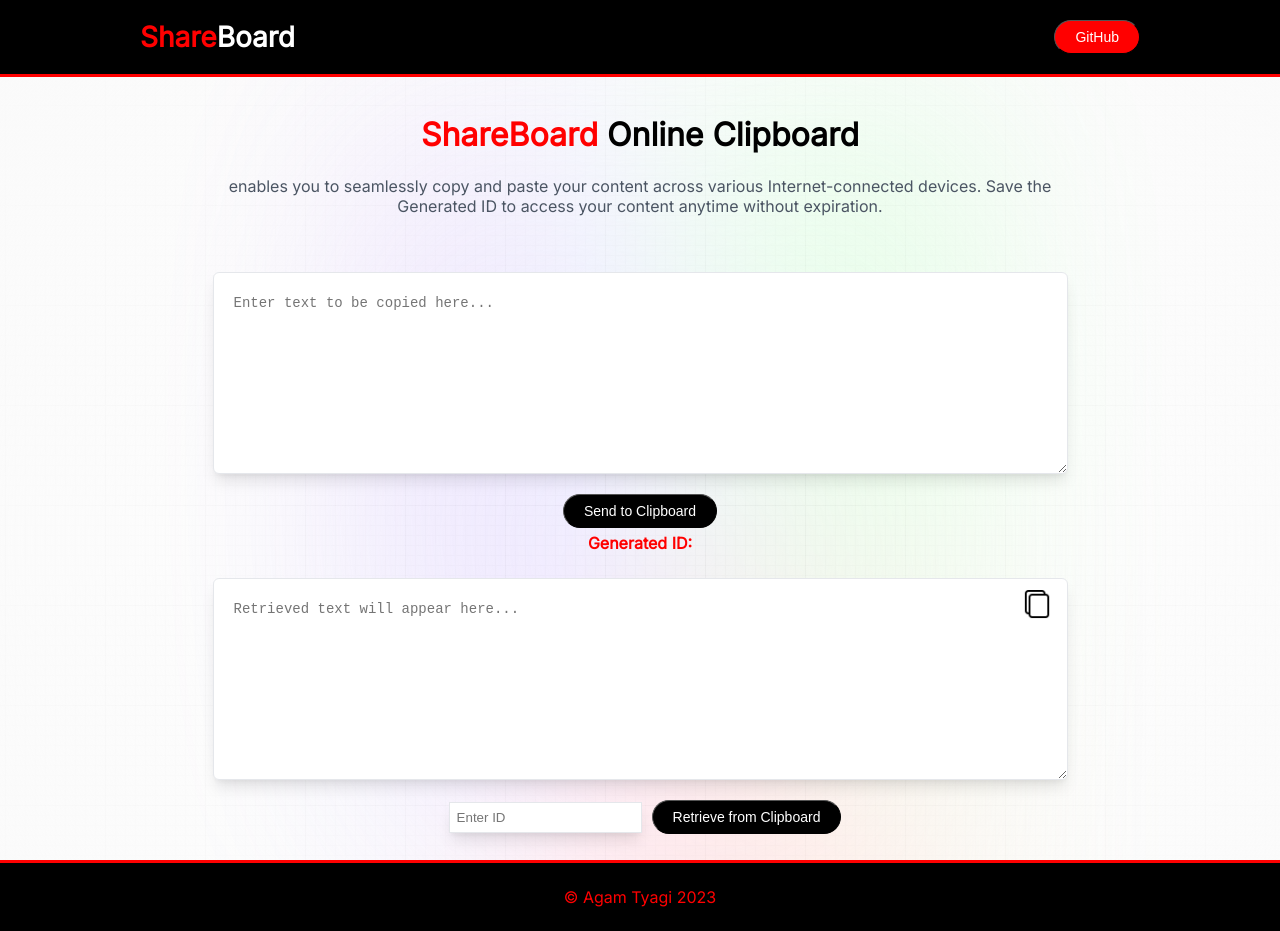
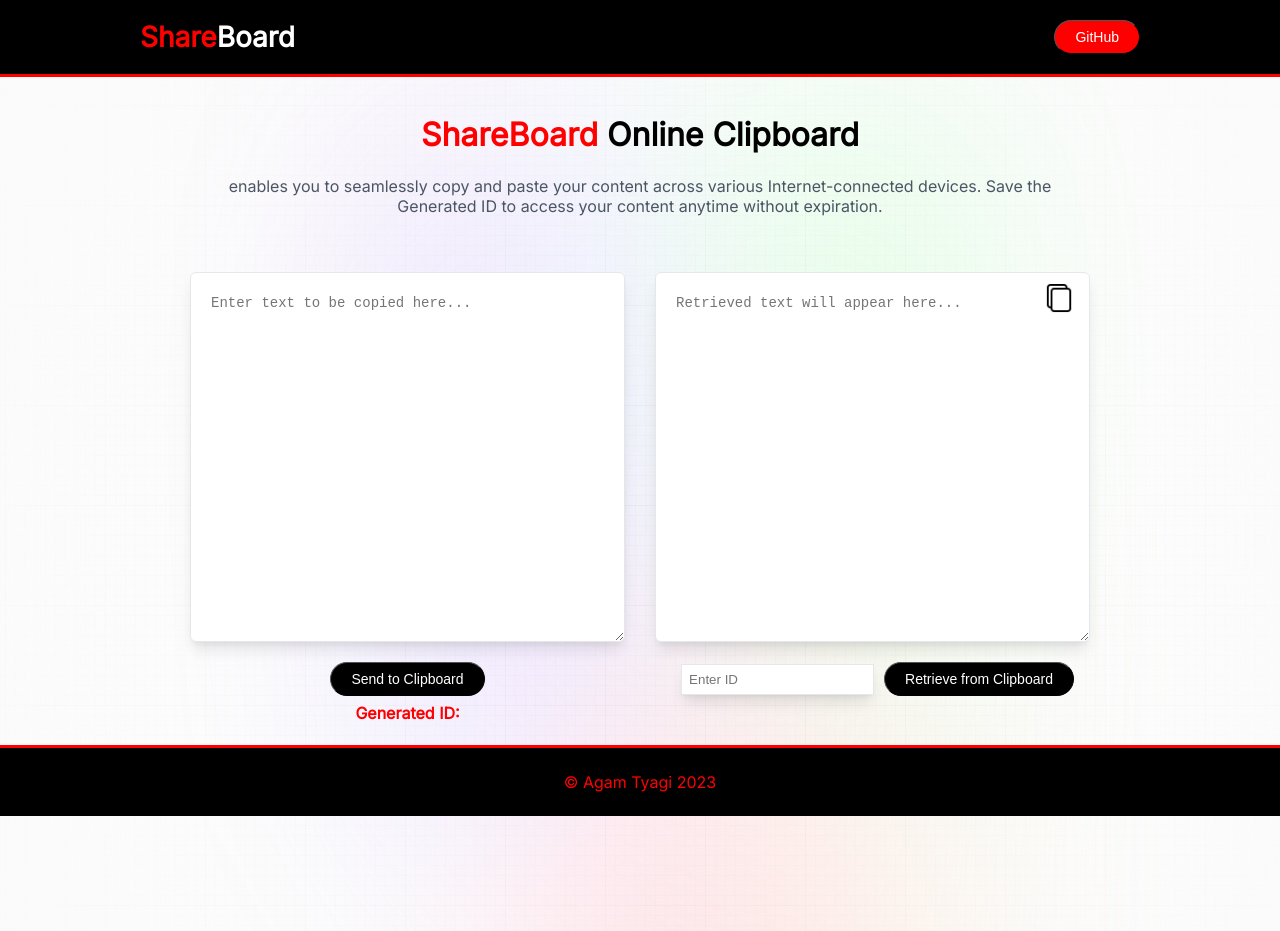
Before and after one commit to agamtyagi1717/shareboard, a React (Create React App) app: page / in a window 1280 px wide. After the commit the page ends 816 px from the top, so only its background shows below. Built offline with nearby package versions, Linux system fonts and the light colour scheme; the HTML template or start-up script is replaced by a standard one.

Commit message:
changed layout of main body

```diff
--- a/src/App.css
+++ b/src/App.css
@@ -80,6 +80,7 @@
   width: 95%;
 }
 .copy-form textarea {
+  height: 370px;
   color: var(--primaryColor);
   padding: 20px;
   -webkit-box-sizing: border-box;
@@ -121,6 +122,9 @@
   align-items: center;
   text-align: center;
 }
+.center-copy button{
+  margin: 0px 2px 2px 2px;
+}
 .center-retrieve{
   /* display: flex;
   flex-direction: column; */
@@ -143,6 +147,7 @@
 }
 .footer{
   margin-top: 20px;
+  bottom: 0;
   display: flex;
   justify-content: center;
   background-color: #000;
@@ -153,6 +158,35 @@
   padding: 8px;
   color: var(--primaryColor);
 }
+.main-body{
+  display: flex;
+  flex-direction: row;
+  gap: 30px;
+}
+@media (max-width: 767px) {
+  .main-body {
+    flex-direction: column;
+    gap: 0;
+  }
+  .copy-form textarea{
+    height: 200px;
+  }
+}
+
+/* Scrollbar Track */
+::-webkit-scrollbar {
+  width: 7px;
+  background-color: white;
+  cursor: han;
+}
+::-webkit-scrollbar-thumb {
+  background-color: var(--primaryColor);
+  border-radius: 10px;
+}
+::-webkit-scrollbar-thumb:hover {
+  background-color: var(--primaryColor);
+}
+
 
 
 
--- a/src/App.js
+++ b/src/App.js
@@ -1,26 +1,26 @@
-import './App.css';
-import CopySection from './components/CopySection';
-import Footer from './components/Footer';
-import Hero from './components/Hero';
-import Navbar from './components/Navbar';
-import RetrieveSection from './components/RetrieveSection';
+import "./App.css";
+import CopySection from "./components/CopySection";
+import Footer from "./components/Footer";
+import Hero from "./components/Hero";
+import Navbar from "./components/Navbar";
+import RetrieveSection from "./components/RetrieveSection";
 
 function App() {
   return (
     <main>
-      <div className='main'>
-        <div className='gradient'/>
+      <div className="main">
+        <div className="gradient" />
       </div>
 
-        <Navbar />
-      <div className='app'>
+      <Navbar />
+      <div className="app">
         <Hero />
-        <CopySection />
-        <RetrieveSection />
-
+        <div className="main-body">
+          <CopySection />
+          <RetrieveSection />
+        </div>
       </div>
-        <Footer />
-
+      <Footer />
     </main>
   );
 }
--- a/src/components/CopySection.js
+++ b/src/components/CopySection.js
@@ -51,9 +51,17 @@
   return (
     <div className="copy-section">
       <form onSubmit={handleSend} className="copy-form">
-        <textarea value={text} placeholder="Enter text to be copied here..." onChange={handleTextChange} rows={8}></textarea>
+        <textarea
+          spellCheck='false'
+          value={text}
+          placeholder="Enter text to be copied here..."
+          onChange={handleTextChange}
+        ></textarea>
         <div className="center-copy">
-          <button className="button-0">Send to Clipboard</button>
+          <div>
+            <button type="submimt" className="button-0">Send to Clipboard</button>
+            {/* <button type="button" className="button-0">Upload a file</button> */}
+          </div>
           <p className="gen-id">
             <span>Generated ID:</span> {code}
           </p>
--- a/src/components/RetrieveSection.js
+++ b/src/components/RetrieveSection.js
@@ -52,6 +52,7 @@
     <div className="copy-section">
       <form onSubmit={retrieveCopied} className="copy-form">
         <textarea
+        spellCheck='false'
         placeholder="Retrieved text will appear here..."
           value={retrievedText}
           onChange={(e) => setRetrievedText(e.target.value)}
```
